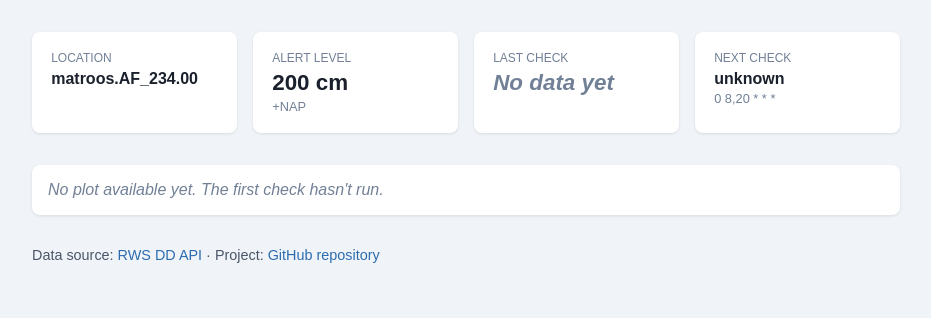
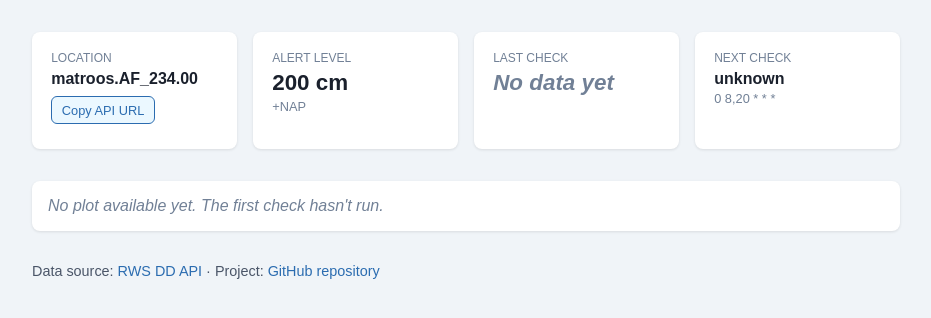
Before and after one commit to jteijema/Waterpijl, a Flask app: page / in a window 1280 px wide. Shown: the part 72-390 px from the top of the page, without its empty margins (174-1105 px from the left). Run offline with Flask 3, Linux system fonts and the light colour scheme.

Commit message:
Add dashboard button to copy the current API URL.
This makes it easier to inspect and reuse the exact request URL used for forecasts.

```diff
--- a/src/app.py
+++ b/src/app.py
@@ -2,6 +2,7 @@ import json
 import logging
 import os
 from datetime import datetime, timezone
+from urllib.parse import unquote
 
 if __name__ != "__main__":
     gunicorn_logger = logging.getLogger("gunicorn.error")
@@ -22,7 +23,7 @@ from dotenv import load_dotenv
 from flask import Flask, render_template, send_file
 
 from email_setup import send_alert
-from waterlevel import fetch_process_and_plot
+from waterlevel import fetch_process_and_plot, get_waterlevel_url
 
 load_dotenv()
 
@@ -107,6 +108,7 @@ if not os.path.exists(PLOT_PATH):
 def index():
     status = load_status()
     next_run = job.next_run_time.strftime("%Y-%m-%d %H:%M UTC") if job.next_run_time else "unknown"
+    api_url = unquote(get_waterlevel_url(datetime.now(timezone.utc)))
     return render_template("dashboard.html",
         location_code=os.getenv("LOCATION_CODE", "matroos.AF_234.00"),
         alert_level=os.getenv("ALERT_LEVEL", "200"),
@@ -115,6 +117,7 @@ def index():
         next_run=next_run,
         cron_schedule=CRON_SCHEDULE,
         has_plot=os.path.exists(PLOT_PATH),
+        api_url=api_url,
     )
 
 
--- a/src/templates/dashboard.html
+++ b/src/templates/dashboard.html
@@ -20,6 +20,18 @@
     .card .label { font-size: 0.75rem; text-transform: uppercase; color: #718096; margin-bottom: 0.3rem; }
     .card .value { font-size: 1.4rem; font-weight: 600; }
     .card .sub { font-size: 0.8rem; color: #718096; margin-top: 0.2rem; }
+    .copy-button {
+      margin-top: 0.5rem;
+      border: 1px solid #2b6cb0;
+      background: #ebf8ff;
+      color: #2b6cb0;
+      border-radius: 6px;
+      padding: 0.35rem 0.6rem;
+      font-size: 0.8rem;
+      cursor: pointer;
+    }
+    .copy-button:hover { background: #bee3f8; }
+    .copy-status { margin-top: 0.35rem; font-size: 0.75rem; color: #4a5568; }
     .status-ok { color: #276749; }
     .status-alert { color: #c53030; }
     .plot { background: white; border-radius: 8px; padding: 1rem; box-shadow: 0 1px 3px rgba(0,0,0,0.1); }
@@ -47,6 +59,8 @@
       <div class="card">
         <div class="label">Location</div>
         <div class="value" style="font-size:1rem;">{{ location_code }}</div>
+        <button id="copy-api-url" class="copy-button" type="button">Copy API URL</button>
+        <div id="copy-api-url-status" class="copy-status" aria-live="polite"></div>
       </div>
       <div class="card">
         <div class="label">Alert level</div>
@@ -84,5 +98,21 @@
     ·
     Project: <a href="https://github.com/jteijema/waterpijl" target="_blank" rel="noopener noreferrer">GitHub repository</a>
   </footer>
+  <script>
+    const copyApiUrlButton = document.getElementById('copy-api-url');
+    const copyApiUrlStatus = document.getElementById('copy-api-url-status');
+    const apiUrl = {{ api_url | tojson }};
+
+    async function copyApiUrl() {
+      try {
+        await navigator.clipboard.writeText(apiUrl);
+        copyApiUrlStatus.textContent = 'API URL copied';
+      } catch (error) {
+        copyApiUrlStatus.textContent = 'Copy failed';
+      }
+    }
+
+    copyApiUrlButton.addEventListener('click', copyApiUrl);
+  </script>
 </body>
 </html>
```
